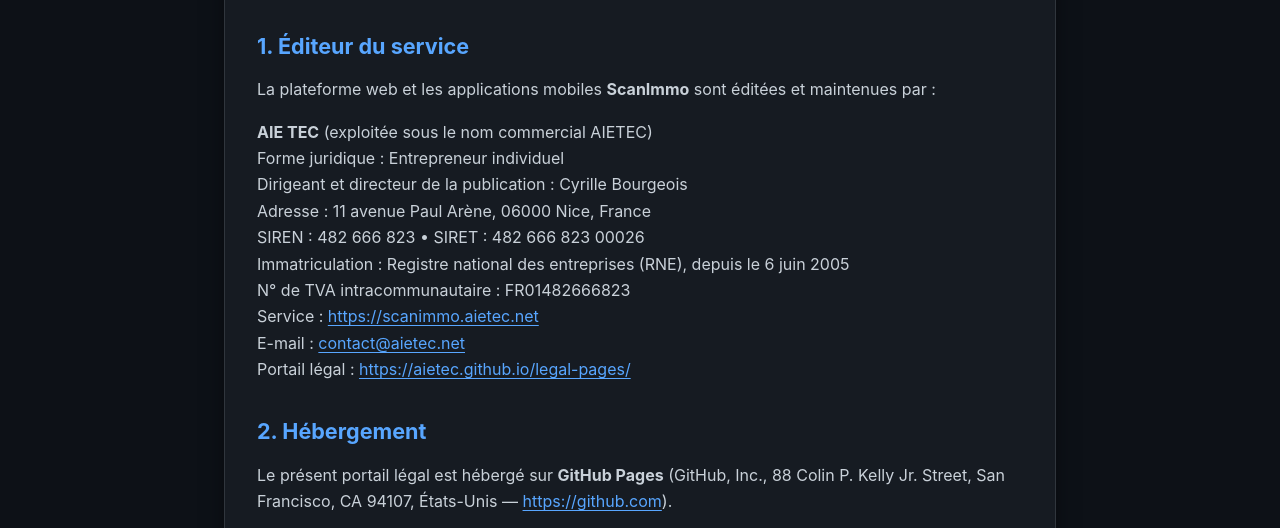
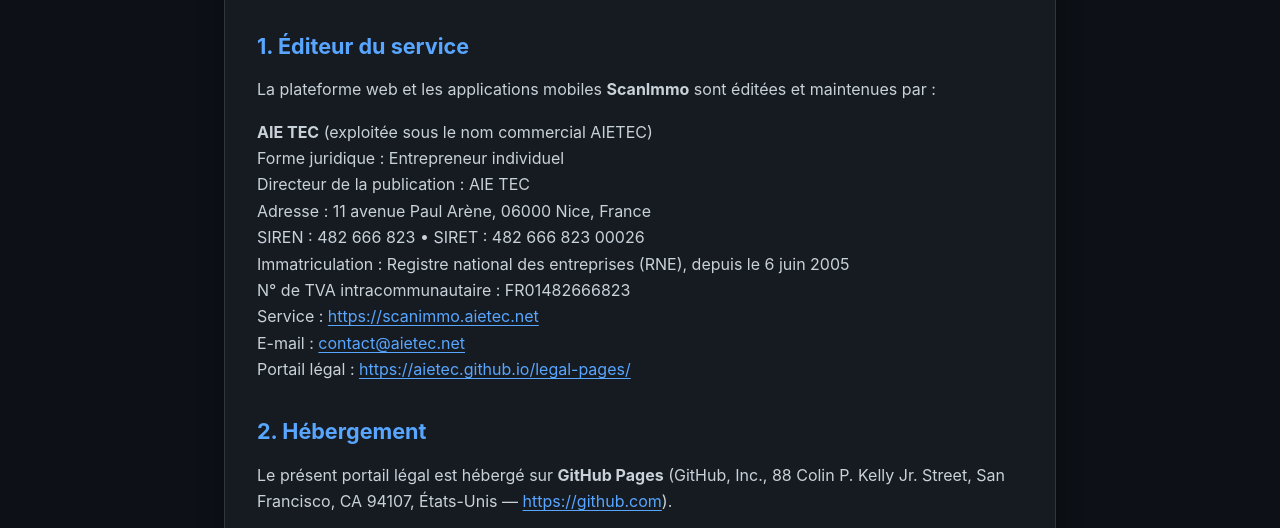
Before and after one commit to aietec/legal-pages, a plain HTML site: page scanimmo/legal.html in a window 1280 px wide. Shown: the part 248-776 px from the top of the page. Drawn offline with Linux system fonts and the light colour scheme.

Commit message:
ScanImmo : mentions légales, directeur de la publication au nom commercial

```diff
--- a/scanimmo/legal.html
+++ b/scanimmo/legal.html
@@ -27,7 +27,7 @@
         <p>
           <strong>AIE TEC</strong> (exploitée sous le nom commercial AIETEC)<br>
           Forme juridique : Entrepreneur individuel<br>
-          Dirigeant et directeur de la publication : Cyrille Bourgeois<br>
+          Directeur de la publication : AIE TEC<br>
           Adresse : 11 avenue Paul Arène, 06000 Nice, France<br>
           SIREN : 482 666 823 &bull; SIRET : 482 666 823 00026<br>
           Immatriculation : Registre national des entreprises (RNE), depuis le 6 juin 2005<br>
```
